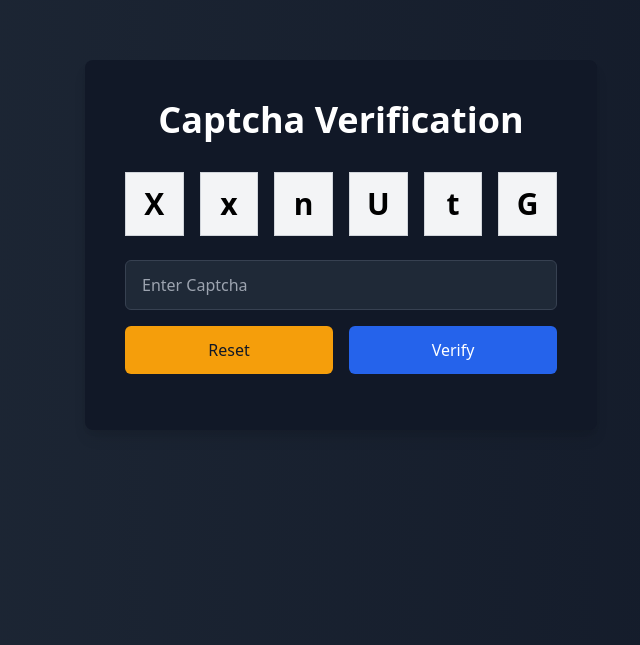
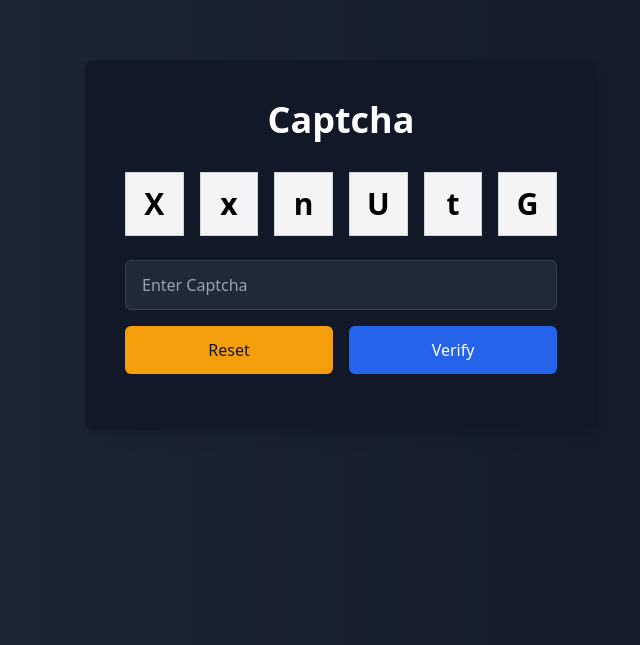
Before and after one commit to arjav0703/captcha-maker, a plain HTML site: page index.html in a window 1280 px wide. Shown: the part 155-800 px from the top of the page, without its empty margins (299-939 px from the left). Drawn offline with nearby package versions, Linux system fonts and the light colour scheme.

Commit message:
final commit

```diff
--- a/index.html
+++ b/index.html
@@ -10,7 +10,7 @@
 
 <body class="bg-gradient-to-r from-gray-800 to-gray-900 min-h-screen flex justify-center items-center">
     <div class="bg-gray-900 p-10 rounded-lg shadow-lg w-full max-w-lg">
-        <h1 class="text-4xl font-bold text-center text-white mb-8">Captcha Verification</h1>
+        <h1 class="text-4xl font-bold text-center text-white mb-8">Captcha</h1>
 
         <div id="captchaTable" class="flex justify-center space-x-4 mb-6">
             <!-- Captcha will be generated here -->
```
